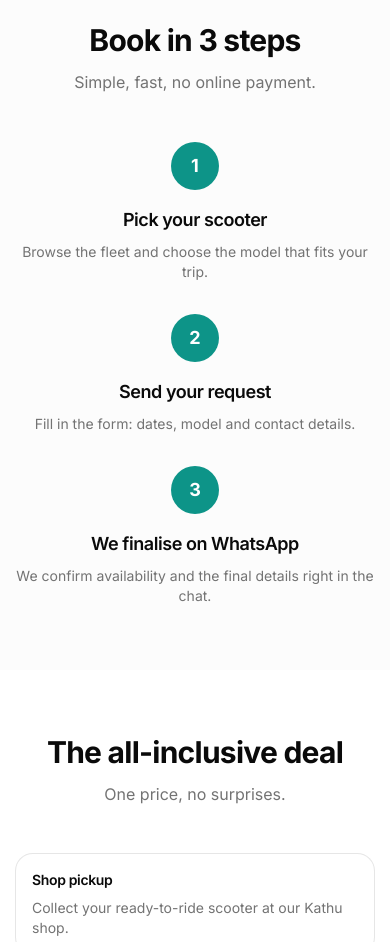
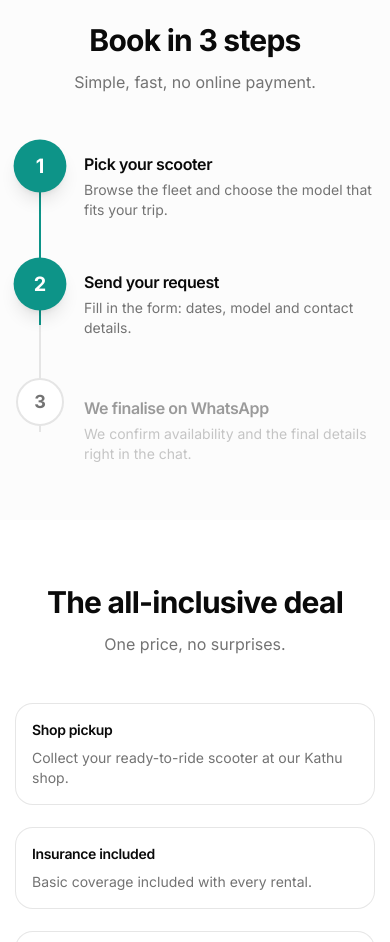
Before and after one commit to Kerian112233/lego-site, a Next.js app: page /en in a window 390 px wide. Shown: the part 3120-4062 px from the top of the page. Built offline with nearby package versions, Linux system fonts and the light colour scheme.

Commit message:
Animate how-it-works steps with scroll-driven path line

```diff
--- a/components/sections/how-it-works.tsx
+++ b/components/sections/how-it-works.tsx
@@ -1,7 +1,39 @@
+'use client';
+
+import {useEffect, useRef, useState} from 'react';
 import {Section} from '@/components/section';
+import {cn} from '@/lib/utils';
 import type {SiteContent} from '@/content/types';
 
+function useScrollProgress(ref: React.RefObject<HTMLElement | null>) {
+  const [progress, setProgress] = useState(0);
+
+  useEffect(() => {
+    const el = ref.current;
+    if (!el) return;
+
+    const update = () => {
+      const rect = el.getBoundingClientRect();
+      const windowH = window.innerHeight;
+      // start animating when element enters, finish when it's fully visible
+      const start = windowH * 0.9;
+      const end = windowH * 0.1;
+      const raw = (start - rect.top) / (start - end + rect.height);
+      setProgress(Math.min(1, Math.max(0, raw)));
+    };
+
+    window.addEventListener('scroll', update, {passive: true});
+    update();
+    return () => window.removeEventListener('scroll', update);
+  }, [ref]);
+
+  return progress;
+}
+
 export function HowItWorks({content}: {content: SiteContent['howItWorks']}) {
+  const containerRef = useRef<HTMLOListElement>(null);
+  const progress = useScrollProgress(containerRef as React.RefObject<HTMLElement>);
+
   return (
     <Section
       id="how-it-works"
@@ -9,16 +41,71 @@ export function HowItWorks({content}: {content: SiteContent['howItWorks']}) {
       subtitle={content.subtitle}
       className="bg-muted/30"
     >
-      <ol className="mt-12 grid gap-8 md:grid-cols-3">
+      {/* ── Mobile : layout vertical avec ligne de trajet animée ── */}
+      <ol ref={containerRef} className="relative mt-12 flex flex-col gap-0 md:hidden">
+        {/* Ligne de fond (grise) */}
+        <div className="absolute left-6 top-6 bottom-6 w-0.5 -translate-x-1/2 bg-border" />
+        {/* Ligne animée (couleur primaire) */}
+        <div
+          className="absolute left-6 top-6 w-0.5 -translate-x-1/2 bg-primary transition-none origin-top"
+          style={{
+            height: `calc((100% - 3rem) * ${progress})`,
+          }}
+        />
+
+        {content.steps.map((step, i) => (
+          <li key={step.title} className="relative flex gap-5 pb-10 last:pb-0">
+            {/* Bulle numérotée */}
+            <div className="relative z-10 shrink-0">
+              <span
+                className={cn(
+                  'flex size-12 items-center justify-center rounded-full text-lg font-bold transition-all duration-500',
+                  progress > i / content.steps.length
+                    ? 'bg-primary text-primary-foreground shadow-lg scale-110'
+                    : 'bg-background border-2 border-border text-muted-foreground'
+                )}
+              >
+                {i + 1}
+              </span>
+            </div>
+            {/* Texte */}
+            <div
+              className={cn(
+                'pt-2.5 transition-all duration-500',
+                progress > i / content.steps.length
+                  ? 'opacity-100 translate-y-0'
+                  : 'opacity-40 translate-y-2'
+              )}
+            >
+              <h3 className="text-base font-semibold">{step.title}</h3>
+              <p className="mt-1 text-sm text-muted-foreground">{step.description}</p>
+            </div>
+          </li>
+        ))}
+      </ol>
+
+      {/* ── Desktop : grille horizontale classique ── */}
+      <ol className="relative mt-12 hidden gap-8 md:grid md:grid-cols-3">
+        {/* Ligne reliant les étapes */}
+        <div className="absolute top-6 left-[16.67%] right-[16.67%] h-0.5 bg-border" />
+        <div
+          className="absolute top-6 left-[16.67%] h-0.5 bg-primary transition-none origin-left"
+          style={{width: `calc(66.67% * ${progress})`}}
+        />
         {content.steps.map((step, i) => (
           <li key={step.title} className="relative text-center">
-            <span className="mx-auto flex size-12 items-center justify-center rounded-full bg-primary text-lg font-bold text-primary-foreground">
+            <span
+              className={cn(
+                'mx-auto flex size-12 items-center justify-center rounded-full text-lg font-bold transition-all duration-500',
+                progress > i / content.steps.length
+                  ? 'bg-primary text-primary-foreground shadow-lg'
+                  : 'bg-background border-2 border-border text-muted-foreground'
+              )}
+            >
               {i + 1}
             </span>
             <h3 className="mt-4 text-lg font-semibold">{step.title}</h3>
-            <p className="mt-2 text-sm text-muted-foreground">
-              {step.description}
-            </p>
+            <p className="mt-2 text-sm text-muted-foreground">{step.description}</p>
           </li>
         ))}
       </ol>
```
